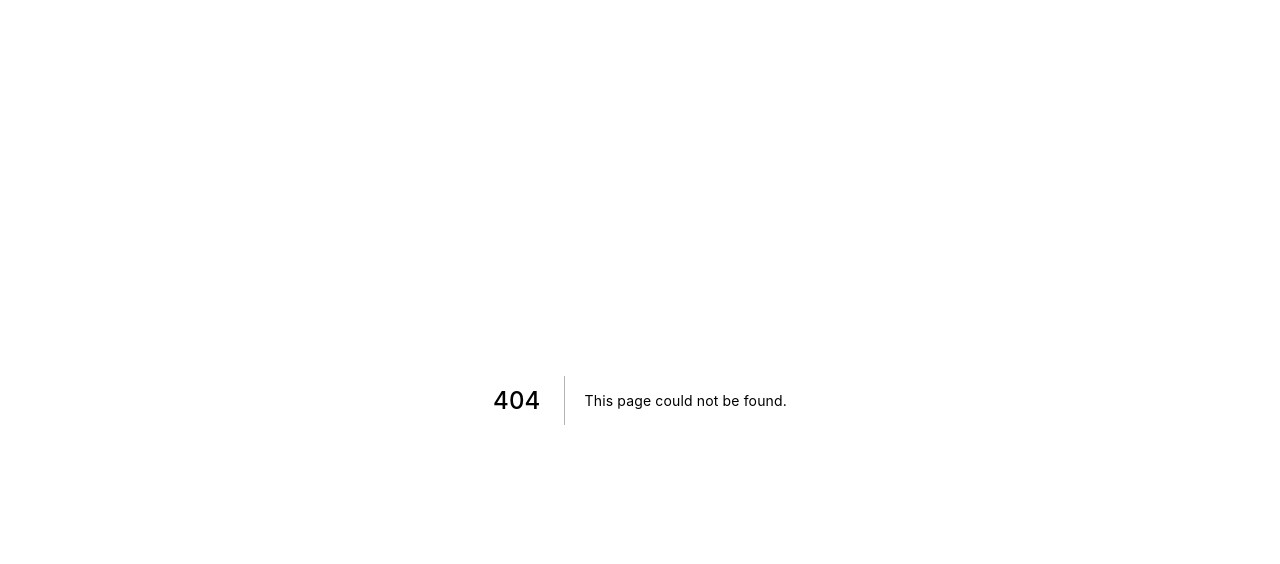
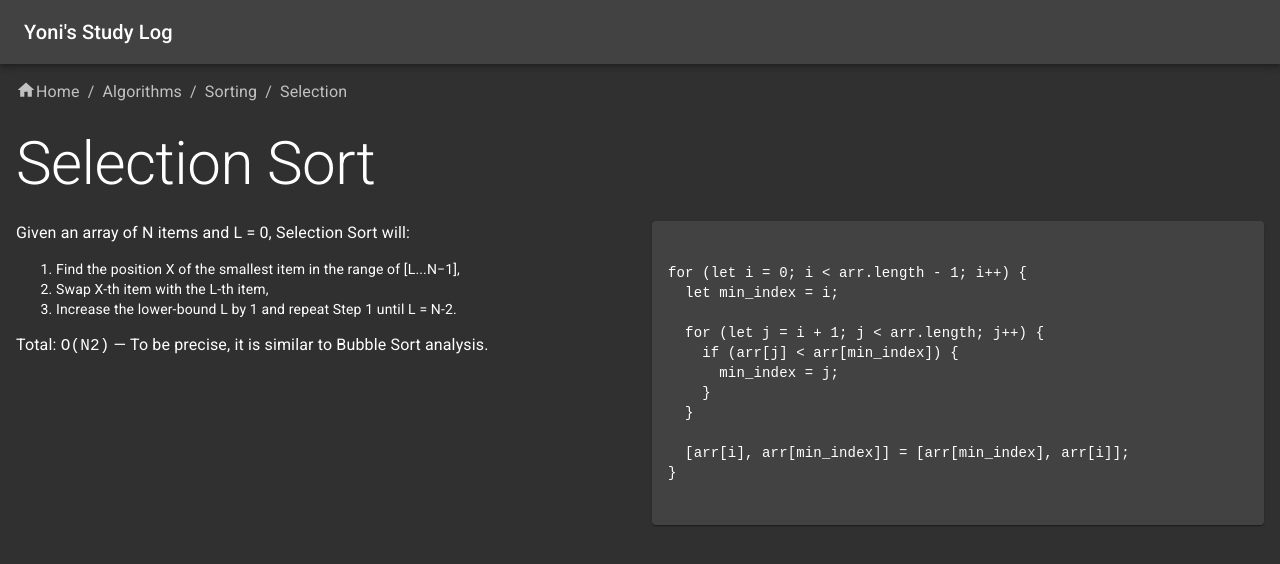
Before and after one commit to yoniakabecky/study-log, a Next.js app: page /algorithms/sorting/selection in a window 1280 px wide. Before the commit this address had no page. Shown: the top 564 px of the page. Built offline with nearby package versions, Linux system fonts and the light colour scheme.

Commit message:
Add Selection Sort

```diff
--- /dev/null
+++ b/algorithms/selectionSort.ts
@@ -0,0 +1,28 @@
+export default function selectionSort<Value>(arr: Value[]) {
+  for (let i = 0; i < arr.length - 1; i++) {
+    let min_index = i;
+
+    for (let j = i + 1; j < arr.length; j++) {
+      if (arr[j] < arr[min_index]) {
+        min_index = j;
+      }
+    }
+
+    [arr[i], arr[min_index]] = [arr[min_index], arr[i]];
+  }
+}
+
+export const sampleCode = `
+for (let i = 0; i < arr.length - 1; i++) {
+  let min_index = i;
+
+  for (let j = i + 1; j < arr.length; j++) {
+    if (arr[j] < arr[min_index]) {
+      min_index = j;
+    }
+  }
+
+  [arr[i], arr[min_index]] = [arr[min_index], arr[i]];
+}
+
+`;
--- a/components/ContentNavigator.tsx
+++ b/components/ContentNavigator.tsx
@@ -5,7 +5,7 @@ import TreeItem from "@material-ui/lab/TreeItem";
 import React, { ReactElement } from "react";
 
 import Link from "@@/components/NonDecorationLink";
-import { BUBBLE, SELECTION } from "@@/renameRoutes";
+import { BUBBLE, SELECTION } from "@@/routes";
 
 interface Props {}
 
--- a/components/Layout.tsx
+++ b/components/Layout.tsx
@@ -1,9 +1,10 @@
-import React, { ReactElement } from "react";
+import Container from "@material-ui/core/Container";
+import React, { ReactElement, ReactNodeArray } from "react";
 
 import Navbar from "./Navbar";
 
 interface Props {
-  children: React.ReactNode;
+  children: ReactNodeArray | ReactElement;
 }
 
 export default function Layout({ children }: Props): ReactElement {
@@ -11,7 +12,11 @@ export default function Layout({ children }: Props): ReactElement {
     <>
       <Navbar />
 
-      <main>{children}</main>
+      <main>
+        <Container maxWidth="lg" style={{ padding: "1rem" }}>
+          {children}
+        </Container>
+      </main>
     </>
   );
 }
--- a/components/LinkedBreadcrumbs.tsx
+++ b/components/LinkedBreadcrumbs.tsx
@@ -4,7 +4,7 @@ import HomeIcon from "@material-ui/icons/Home";
 import React, { ReactElement } from "react";
 
 import Link from "@@/components/NonDecorationLink";
-import { breadcrumbNameMap } from "@@/renameRoutes";
+import { breadcrumbNameMap } from "@@/routes";
 
 interface Props {
   pathname: String;
--- a/components/Navbar.tsx
+++ b/components/Navbar.tsx
@@ -6,7 +6,7 @@ import Typography from "@material-ui/core/Typography";
 import React, { ReactElement } from "react";
 
 import Link from "@@/components/NonDecorationLink";
-import { HOME } from "@@/renameRoutes";
+import { HOME } from "@@/routes";
 
 const useStyles = makeStyles(() =>
   createStyles({
--- /dev/null
+++ b/pages/algorithms/sorting/selection.tsx
@@ -0,0 +1,58 @@
+import Grid from "@material-ui/core/Grid";
+import Typography from "@material-ui/core/Typography";
+import Paper from "@material-ui/core/Paper";
+import { useRouter } from "next/router";
+import React, { ReactElement } from "react";
+
+import { sampleCode } from "@@/algorithms/selectionSort";
+import Layout from "@@/components/Layout";
+import LinkedBreadcrumbs from "@@/components/LinkedBreadcrumbs";
+
+interface Props {}
+
+export default function SelectionSortPage({}: Props): ReactElement {
+  const pathname = useRouter()?.pathname;
+
+  return (
+    <Layout>
+      <LinkedBreadcrumbs pathname={pathname} />
+
+      <Typography variant="h2" component="h1" gutterBottom>
+        Selection Sort
+      </Typography>
+
+      <Grid container spacing={3}>
+        <Grid item xs={12} sm={6}>
+          <Typography variant="body1" gutterBottom>
+            Given an array of N items and L = 0, Selection Sort will:
+          </Typography>
+
+          <ol>
+            <li>
+              Find the position X of the smallest item in the range of
+              [L...N−1],
+            </li>
+            <li>Swap X-th item with the L-th item,</li>
+            <li>
+              Increase the lower-bound L by 1 and repeat Step 1 until L = N-2.
+            </li>
+          </ol>
+
+          <Typography variant="body1" gutterBottom>
+            Total: <code>O(N2)</code> — To be precise, it is similar to Bubble
+            Sort analysis.
+          </Typography>
+        </Grid>
+
+        <Grid item xs={12} sm={6}>
+          <Paper style={{ padding: "0.5rem 1rem" }}>
+            {/* {selectionSort([29, 10, 14, 37, 13])} */}
+            <pre>
+              <code>{sampleCode}</code>
+            </pre>
+          </Paper>
+        </Grid>
+      </Grid>
+    </Layout>
+  );
+}
--- a/pages/index.tsx
+++ b/pages/index.tsx
@@ -1,5 +1,4 @@
 import Box from "@material-ui/core/Box";
-import Container from "@material-ui/core/Container";
 import Typography from "@material-ui/core/Typography";
 import React from "react";
 
@@ -9,7 +8,6 @@ import Layout from "@@/components/Layout";
 export default function Home() {
   return (
     <Layout>
-      <Container maxWidth="lg">
       <Box my={4}>
         <Typography variant="h4" component="h1" gutterBottom>
           Welcome to My Study Log
@@ -17,7 +15,6 @@ export default function Home() {
 
         <ContentNavigator />
       </Box>
-      </Container>
     </Layout>
   );
 }
```
Also changed, not shown: pages/algorithms/index.tsx (added, +22 -0 lines), pages/algorithms/sorting/bubble.tsx (+3 -6 lines), pages/algorithms/sorting/index.tsx (added, +33 -0 lines), routes.ts (renamed from renameRoutes.ts). Lines whose indentation alone changed are shown as unchanged.
